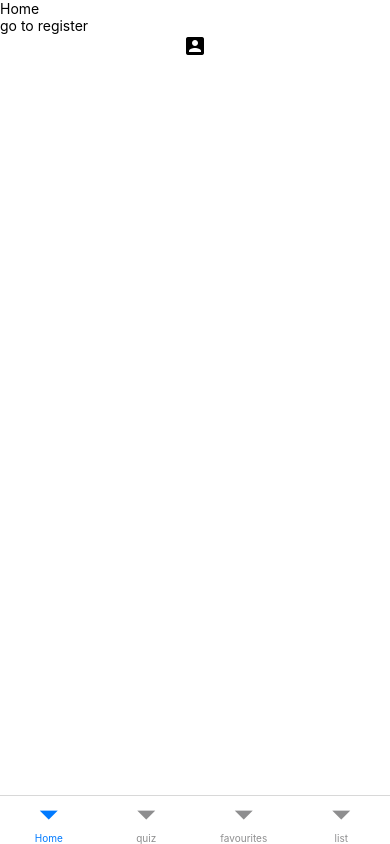
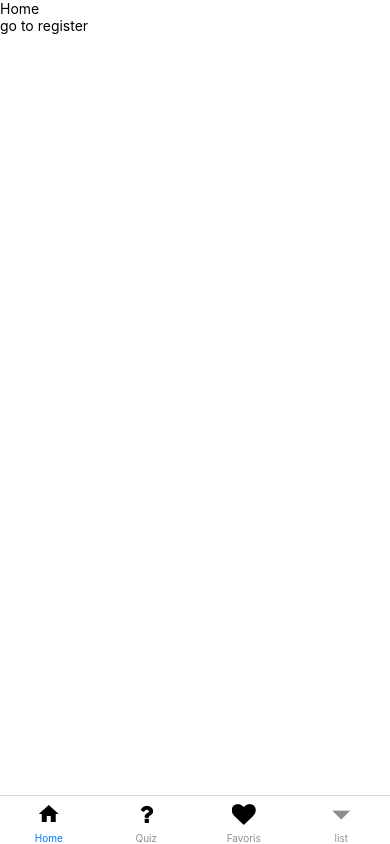
Before and after one commit to ugo-prenat/country-quiz, a React Native app: screen /home in a window 390 px wide. Built offline with nearby package versions, Linux system fonts and the light colour scheme.

Commit message:
Icon NavBar

```diff
--- a/src/components/navigators/TabNavigator.js
+++ b/src/components/navigators/TabNavigator.js
@@ -1,9 +1,11 @@
-import React from 'react';
-import { createBottomTabNavigator } from '@react-navigation/bottom-tabs';
-import Home from '../screens/Home';
-import Favourites from '../screens/Favourites';
-import Quiz from '../screens/Quiz';
-import List from '../screens/List';
+import React from "react";
+import { createBottomTabNavigator } from "@react-navigation/bottom-tabs";
+import Home from "../screens/Home";
+import Favourites from "../screens/Favourites";
+import Quiz from "../screens/Quiz";
+import List from "../screens/List";
+import { Icon } from "@rneui/themed";
+
 const Tab = createBottomTabNavigator();
 
 const TabNavigator = () => {
@@ -13,9 +15,29 @@ const TabNavigator = () => {
         headerShown: false,
       }}
     >
-      <Tab.Screen name="Home" component={Home} />
-      <Tab.Screen name="quiz" component={Quiz} />
-      <Tab.Screen name="favourites" component={Favourites} />
+      <Tab.Screen
+        name="Home"
+        component={Home}
+        options={{ tabBarIcon: () => <Icon name="home" color="#000" /> }}
+      />
+      <Tab.Screen
+        name="Quiz"
+        component={Quiz}
+        options={{
+          tabBarIcon: () => (
+            <Icon type="font-awesome" name="question" color="#000" />
+          ),
+        }}
+      />
+      <Tab.Screen
+        name="Favoris"
+        component={Favourites}
+        options={{
+          tabBarIcon: () => (
+            <Icon type="font-awesome" name="heart" color="#000" />
+          ),
+        }}
+      />
       <Tab.Screen name="list" component={List} />
     </Tab.Navigator>
   );
--- a/src/components/screens/Home.js
+++ b/src/components/screens/Home.js
@@ -1,5 +1,4 @@
 import React from "react";
-import { Icon } from "@rneui/themed";
 import { SafeAreaView, View, Text, Pressable } from "react-native";
 import { styles } from "../../styles/styles";
 
@@ -11,7 +10,6 @@ const Home = ({ navigation }) => {
         <Pressable onPress={() => navigation.push("register")}>
           <Text>go to register</Text>
         </Pressable>
-        <Icon name="account-box" color="#000" />
       </View>
     </SafeAreaView>
   );
```
